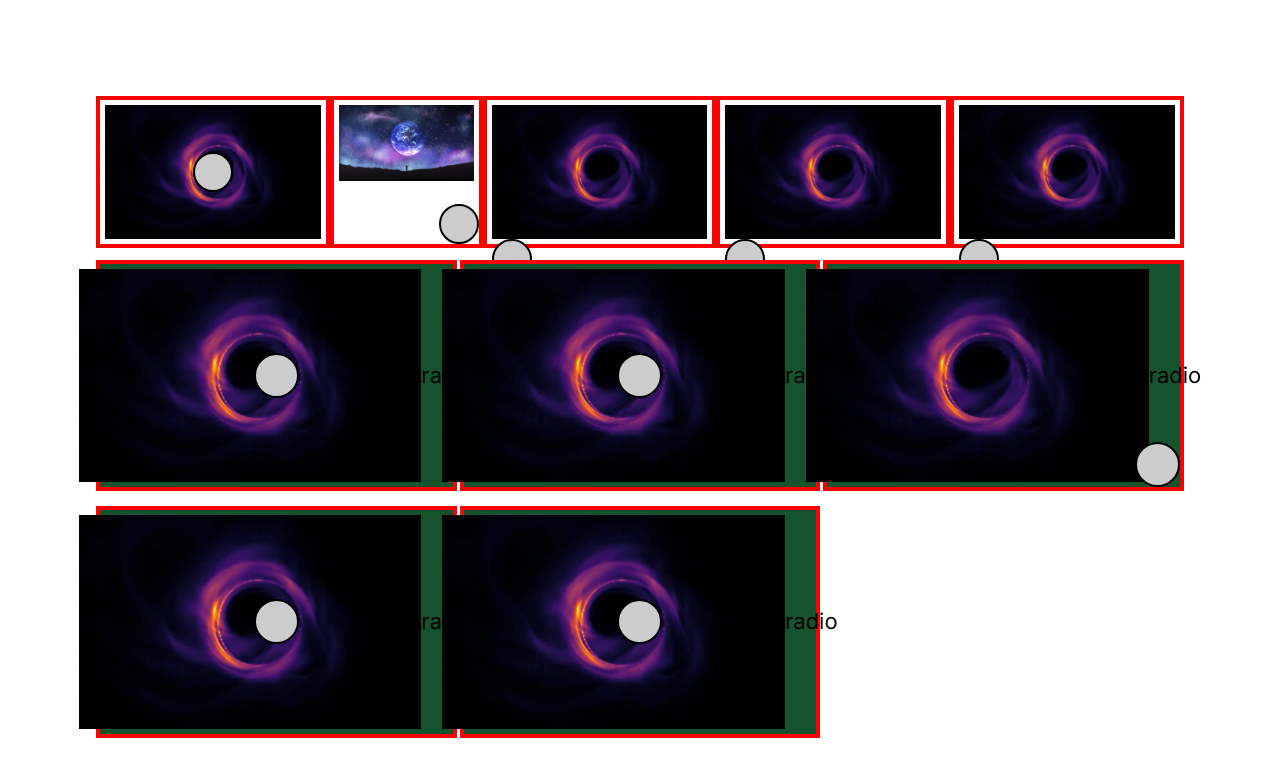
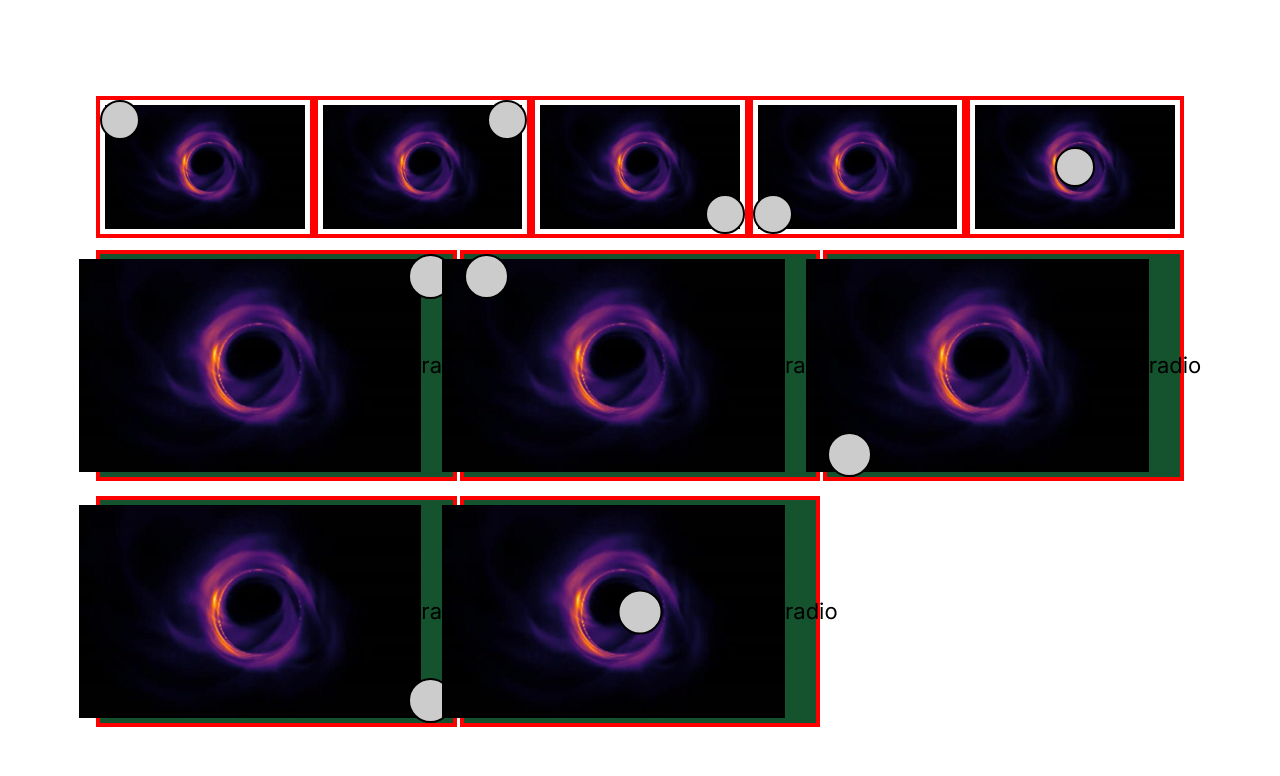
Before and after one commit to malek-cdda/checkbox-position, a Next.js app: page / in a window 1280 px wide. Shown: the top 776 px of the page. Built offline with nearby package versions, Linux system fonts and the light colour scheme.

Commit message:
position set in json

```diff
--- a/components/cutomDesign/Index.jsx
+++ b/components/cutomDesign/Index.jsx
@@ -13,7 +13,7 @@ const Index = () => {
       data: [
         {
           name: "checkbox-1",
-          value: "checkbox-2",
+          value: "checkbox-1",
           type: "checkbox",
           img: "/blackhole.jpg",
           style: {
@@ -28,6 +28,21 @@ const Index = () => {
                 top: "50%",
                 left: "50%",
                 transform: "translate(-50%, -50%)",
+              },
+              bottom_left: {
+                bottom: "0%",
+                left: "0",
+                transform: "translate(0, 0)",
+              },
+              top_left: {
+                top: "0%",
+                left: "0",
+                transform: "translate(0, 0)",
+              },
+              top_right: {
+                top: "0%",
+                right: "0",
+                transform: "translate(0, 0)",
               },
             },
             containerStyle: {
@@ -51,7 +66,7 @@ const Index = () => {
 
             checkmarkStyle: {
               position: "absolute",
-              value: "center",
+              value: "top_left",
               height: "40px",
               width: "40px",
               backgroundColor: ["green", "red"],
@@ -82,12 +97,114 @@ const Index = () => {
           name: "checkbox-2",
           value: "checkbox-2",
           type: "checkbox",
-          img: "/world.jpg",
+          img: "/blackhole.jpg",
           style: {
             position: {
               bottom_right: {
                 value: "bottom-right",
                 bottom: "0%",
+                right: "0",
+                transform: "translate(0, 0)",
+              },
+              center: {
+                top: "50%",
+                left: "50%",
+                transform: "translate(-50%, -50%)",
+              },
+              bottom_left: {
+                bottom: "0%",
+                left: "0",
+                transform: "translate(0, 0)",
+              },
+              top_left: {
+                top: "0%",
+                left: "0",
+                transform: "translate(0, 0)",
+              },
+              top_right: {
+                top: "0%",
+                right: "0",
+                transform: "translate(0, 0)",
+              },
+            },
+            containerStyle: {
+              display: "block",
+              position: "relative",
+              padding: "5px 5px",
+              marginBottom: "12px",
+              cursor: "pointer",
+              fontSize: "22px",
+              userSelect: "none",
+              border: "4px solid red",
+            },
+
+            inputStyle: {
+              position: "absolute",
+              opacity: "0",
+              cursor: "pointer",
+              height: "0",
+              width: "0",
+            },
+
+            checkmarkStyle: {
+              position: "absolute",
+              value: "top_right",
+              height: "40px",
+              width: "40px",
+              backgroundColor: ["green", "red"],
+              borderRadius: "50%",
+              border: "2px black solid",
+              display: "flex",
+              justifyContent: "center",
+              alignItems: "center",
+            },
+
+            checkmarkHoverStyle: {
+              backgroundColor: "#ccc",
+            },
+
+            checkmarkAfterStyle: {
+              content: "''",
+              position: "absolute",
+              display: "block",
+              width: "10px",
+              height: "15px",
+              border: " solid rgb(204, 204, 204)",
+              borderWidth: " 0 5px 5px 0",
+              transform: " rotate(45deg)",
+            },
+          },
+        },
+        {
+          name: "checkbox-3",
+          value: "checkbox-2",
+          type: "checkbox",
+          img: "/blackhole.jpg",
+          style: {
+            position: {
+              bottom_right: {
+                value: "bottom-right",
+                bottom: "0%",
+                right: "0",
+                transform: "translate(0, 0)",
+              },
+              center: {
+                top: "50%",
+                left: "50%",
+                transform: "translate(-50%, -50%)",
+              },
+              bottom_left: {
+                bottom: "0%",
+                left: "0",
+                transform: "translate(0, 0)",
+              },
+              top_left: {
+                top: "0%",
+                left: "0",
+                transform: "translate(0, 0)",
+              },
+              top_right: {
+                top: "0%",
                 right: "0",
                 transform: "translate(0, 0)",
               },
@@ -141,7 +258,7 @@ const Index = () => {
           },
         },
         {
-          name: "checkbox-3",
+          name: "checkbox-4",
           value: "checkbox-2",
           type: "checkbox",
           img: "/blackhole.jpg",
@@ -150,6 +267,26 @@ const Index = () => {
               bottom_right: {
                 value: "bottom-right",
                 bottom: "0%",
+                right: "0",
+                transform: "translate(0, 0)",
+              },
+              center: {
+                top: "50%",
+                left: "50%",
+                transform: "translate(-50%, -50%)",
+              },
+              bottom_left: {
+                bottom: "0%",
+                left: "0",
+                transform: "translate(0, 0)",
+              },
+              top_left: {
+                top: "0%",
+                left: "0",
+                transform: "translate(0, 0)",
+              },
+              top_right: {
+                top: "0%",
                 right: "0",
                 transform: "translate(0, 0)",
               },
@@ -175,7 +312,7 @@ const Index = () => {
 
             checkmarkStyle: {
               position: "absolute",
-              value: "bottom-left",
+              value: "bottom_left",
               height: "40px",
               width: "40px",
               backgroundColor: ["green", "red"],
@@ -203,7 +340,7 @@ const Index = () => {
           },
         },
         {
-          name: "checkbox-3",
+          name: "checkbox-5",
           value: "checkbox-2",
           type: "checkbox",
           img: "/blackhole.jpg",
@@ -212,6 +349,26 @@ const Index = () => {
               bottom_right: {
                 value: "bottom-right",
                 bottom: "0%",
+                right: "0",
+                transform: "translate(0, 0)",
+              },
+              center: {
+                top: "50%",
+                left: "50%",
+                transform: "translate(-50%, -50%)",
+              },
+              bottom_left: {
+                bottom: "0%",
+                left: "0",
+                transform: "translate(0, 0)",
+              },
+              top_left: {
+                top: "0%",
+                left: "0",
+                transform: "translate(0, 0)",
+              },
+              top_right: {
+                top: "0%",
                 right: "0",
                 transform: "translate(0, 0)",
               },
@@ -237,69 +394,8 @@ const Index = () => {
 
             checkmarkStyle: {
               position: "absolute",
+
               value: "center",
-              height: "40px",
-              width: "40px",
-              backgroundColor: ["green", "red"],
-              borderRadius: "50%",
-              border: "2px black solid",
-              display: "flex",
-              justifyContent: "center",
-              alignItems: "center",
-            },
-
-            checkmarkHoverStyle: {
-              backgroundColor: "#ccc",
-            },
-
-            checkmarkAfterStyle: {
-              content: "''",
-              position: "absolute",
-              display: "block",
-              width: "10px",
-              height: "15px",
-              border: " solid rgb(204, 204, 204)",
-              borderWidth: " 0 5px 5px 0",
-              transform: " rotate(45deg)",
-            },
-          },
-        },
-        {
-          name: "checkbox-3",
-          value: "checkbox-2",
-          type: "checkbox",
-          img: "/blackhole.jpg",
-          style: {
-            position: {
-              bottom_right: {
-                value: "bottom-right",
-                bottom: "0%",
-                right: "0",
-                transform: "translate(0, 0)",
-              },
-            },
-            containerStyle: {
-              display: "block",
-              position: "relative",
-              padding: "5px 5px",
-              marginBottom: "12px",
-              cursor: "pointer",
-              fontSize: "22px",
-              userSelect: "none",
-              border: "4px solid red",
-            },
-
-            inputStyle: {
-              position: "absolute",
-              opacity: "0",
-              cursor: "pointer",
-              height: "0",
-              width: "0",
-            },
-
-            checkmarkStyle: {
-              position: "absolute",
-              value: "bottom-right",
               height: "40px",
               width: "40px",
               backgroundColor: ["green", "red"],
@@ -350,6 +446,26 @@ const Index = () => {
                 right: "0",
                 transform: "translate(0, 0)",
               },
+              center: {
+                top: "50%",
+                left: "50%",
+                transform: "translate(-50%, -50%)",
+              },
+              bottom_left: {
+                bottom: "0%",
+                left: "0",
+                transform: "translate(0, 0)",
+              },
+              top_left: {
+                top: "0%",
+                left: "0",
+                transform: "translate(0, 0)",
+              },
+              top_right: {
+                top: "0%",
+                right: "0",
+                transform: "translate(0, 0)",
+              },
             },
             containerStyle: {
               display: "flex",
@@ -374,7 +490,7 @@ const Index = () => {
 
             checkmarkStyle: {
               position: "absolute",
-              value: "top-right",
+              value: "top_right",
               height: "45px",
               width: "45px",
               backgroundColor: ["green", "red"],
@@ -415,6 +531,26 @@ const Index = () => {
                 right: "0",
                 transform: "translate(0, 0)",
               },
+              center: {
+                top: "50%",
+                left: "50%",
+                transform: "translate(-50%, -50%)",
+              },
+              bottom_left: {
+                bottom: "0%",
+                left: "0",
+                transform: "translate(0, 0)",
+              },
+              top_left: {
+                top: "0%",
+                left: "0",
+                transform: "translate(0, 0)",
+              },
+              top_right: {
+                top: "0%",
+                right: "0",
+                transform: "translate(0, 0)",
+              },
             },
             containerStyle: {
               display: "flex",
@@ -439,7 +575,7 @@ const Index = () => {
 
             checkmarkStyle: {
               position: "absolute",
-              value: "center",
+              value: "top_left",
               height: "45px",
               width: "45px",
               backgroundColor: ["green", "red"],
@@ -477,6 +613,111 @@ const Index = () => {
               bottom_right: {
                 value: "bottom-right",
                 bottom: "0%",
+                right: "0",
+                transform: "translate(0, 0)",
+              },
+              center: {
+                top: "50%",
+                left: "50%",
+                transform: "translate(-50%, -50%)",
+              },
+              bottom_left: {
+                bottom: "0%",
+                left: "0",
+                transform: "translate(0, 0)",
+              },
+              top_left: {
+                top: "0%",
+                left: "0",
+                transform: "translate(0, 0)",
+              },
+              top_right: {
+                top: "0%",
+                right: "0",
+                transform: "translate(0, 0)",
+              },
+            },
+            containerStyle: {
+              display: "flex",
+              justifyContent: "center",
+              alignItems: "center",
+              position: "relative",
+              padding: "5px 5px",
+              marginBottom: "12px",
+              cursor: "pointer",
+              fontSize: "22px",
+              userSelect: "none",
+              border: "4px solid red",
+            },
+
+            inputStyle: {
+              position: "absolute",
+              opacity: "0",
+              cursor: "pointer",
+              height: "0",
+              width: "0",
+            },
+
+            checkmarkStyle: {
+              position: "absolute",
+              value: "bottom_left",
+              height: "45px",
+              width: "45px",
+              backgroundColor: ["green", "red"],
+              borderRadius: "50%",
+              border: "2px black solid",
+              display: "flex",
+              justifyContent: "center",
+              alignItems: "center",
+            },
+
+            checkmarkHoverStyle: {
+              backgroundColor: "#ccc",
+            },
+
+            checkmarkAfterStyle: {
+              content: "''",
+              position: "absolute",
+              display: "block",
+              width: "15px",
+              height: "15px",
+              border: " solid rgb(204, 204, 204)",
+              borderWidth: " 5px 5px 5px 5px",
+              borderRadius: "50%",
+              backgroundColor: "rgb(204, 204, 204)",
+            },
+          },
+        },
+        {
+          name: "radio-4",
+          value: "radio-2",
+          type: "radio",
+          img: "/blackhole.jpg",
+          style: {
+            position: {
+              bottom_right: {
+                value: "bottom-right",
+                bottom: "0%",
+                right: "0",
+                transform: "translate(0, 0)",
+              },
+              center: {
+                top: "50%",
+                left: "50%",
+                transform: "translate(-50%, -50%)",
+              },
+              bottom_left: {
+                bottom: "0%",
+                left: "0",
+                transform: "translate(0, 0)",
+              },
+              top_left: {
+                top: "0%",
+                left: "0",
+                transform: "translate(0, 0)",
+              },
+              top_right: {
+                top: "0%",
                 right: "0",
                 transform: "translate(0, 0)",
               },
@@ -533,7 +774,7 @@ const Index = () => {
           },
         },
         {
-          name: "radio-3",
+          name: "radio-5",
           value: "radio-2",
           type: "radio",
           img: "/blackhole.jpg",
@@ -542,6 +783,26 @@ const Index = () => {
               bottom_right: {
                 value: "bottom-right",
                 bottom: "0%",
+                right: "0",
+                transform: "translate(0, 0)",
+              },
+              center: {
+                top: "50%",
+                left: "50%",
+                transform: "translate(-50%, -50%)",
+              },
+              bottom_left: {
+                bottom: "0%",
+                left: "0",
+                transform: "translate(0, 0)",
+              },
+              top_left: {
+                top: "0%",
+                left: "0",
+                transform: "translate(0, 0)",
+              },
+              top_right: {
+                top: "0%",
                 right: "0",
                 transform: "translate(0, 0)",
               },
@@ -569,72 +830,7 @@ const Index = () => {
 
             checkmarkStyle: {
               position: "absolute",
-              value: "bottom-left",
-              height: "45px",
-              width: "45px",
-              backgroundColor: ["green", "red"],
-              borderRadius: "50%",
-              border: "2px black solid",
-              display: "flex",
-              justifyContent: "center",
-              alignItems: "center",
-            },
-
-            checkmarkHoverStyle: {
-              backgroundColor: "#ccc",
-            },
-
-            checkmarkAfterStyle: {
-              content: "''",
-              position: "absolute",
-              display: "block",
-              width: "15px",
-              height: "15px",
-              border: " solid rgb(204, 204, 204)",
-              borderWidth: " 5px 5px 5px 5px",
-              borderRadius: "50%",
-              backgroundColor: "rgb(204, 204, 204)",
-            },
-          },
-        },
-        {
-          name: "radio-3",
-          value: "radio-2",
-          type: "radio",
-          img: "/blackhole.jpg",
-          style: {
-            position: {
-              bottom_right: {
-                value: "bottom-right",
-                bottom: "0%",
-                right: "0",
-                transform: "translate(0, 0)",
-              },
-            },
-            containerStyle: {
-              display: "flex",
-              justifyContent: "center",
-              alignItems: "center",
-              position: "relative",
-              padding: "5px 5px",
-              marginBottom: "12px",
-              cursor: "pointer",
-              fontSize: "22px",
-              userSelect: "none",
-              border: "4px solid red",
-            },
-
-            inputStyle: {
-              position: "absolute",
-              opacity: "0",
-              cursor: "pointer",
-              height: "0",
-              width: "0",
-            },
-
-            checkmarkStyle: {
-              position: "absolute",
-              value: "bottom-right",
+              value: "center",
               height: "45px",
               width: "45px",
               backgroundColor: ["green", "red"],
```
